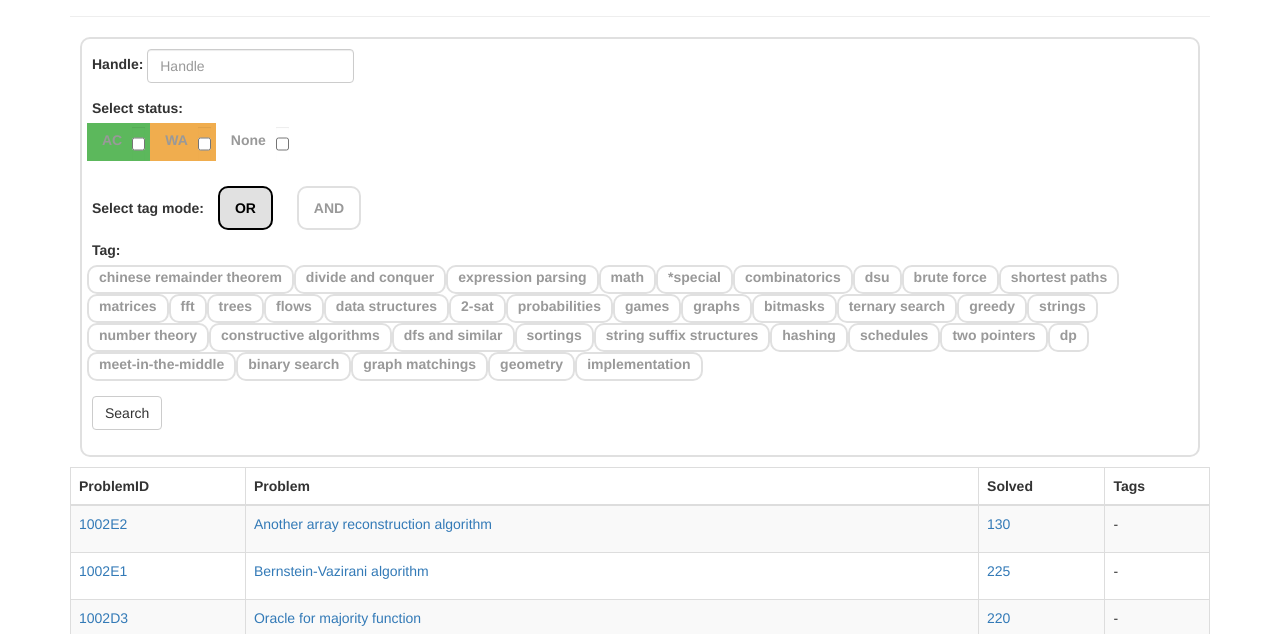
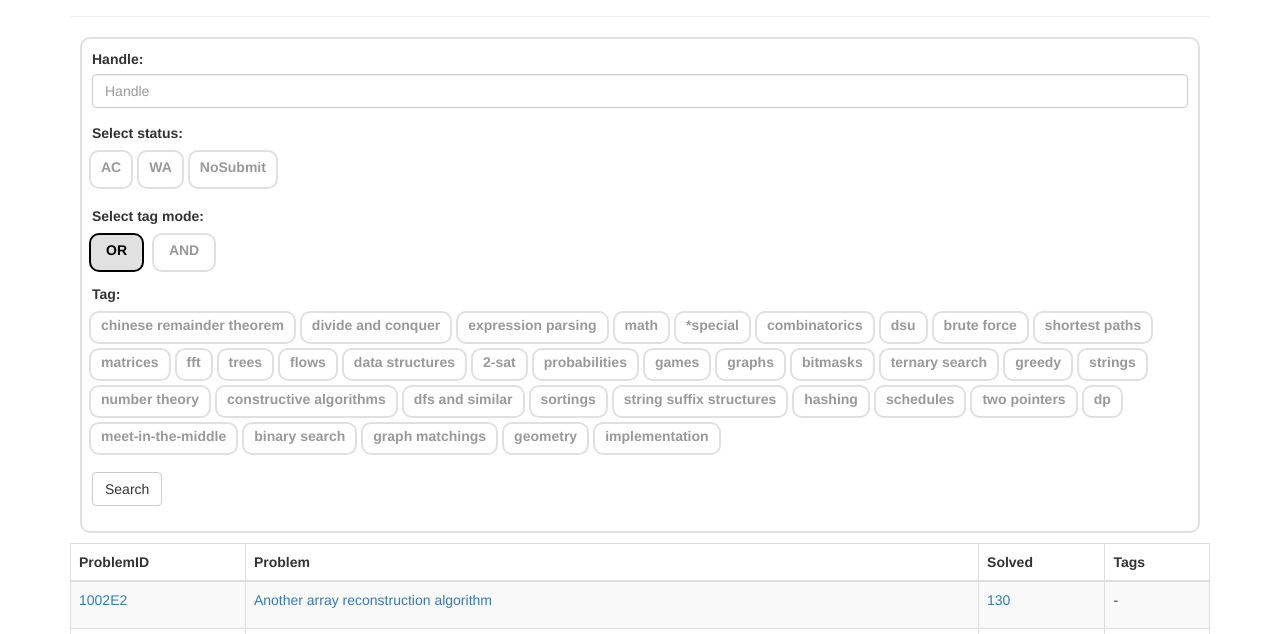
Before and after one commit to tookunn1213/codeforces-tool, a plain HTML site: page index.html in a window 1280 px wide. Shown: the part 155-789 px from the top of the page. Drawn offline with nearby package versions, Linux system fonts and the light colour scheme.

Commit message:
[mod] refactor css

```diff
--- a/css/codeforces-tool.css
+++ b/css/codeforces-tool.css
@@ -7,93 +7,89 @@ nav.navbar.navbar-default .navbar-header a.navbar-brand {
     color: #000000;
 }
 
-/* tag */
-.tag-group .tag-item {
+/* checkbox item */
+.checkbox-item-group .checkbox-item {
     border-radius: 10px;
+    color: #999999;
+    background-color: #FFFFFF;
     border: 2px solid #e0e0e0;
     cursor: pointer;
-    color: #999999;
-    background-color: #FFFFFF;
 }
 
-.tag-group .tag-item:hover {
+.checkbox-item-group .checkbox-item:hover {
     border: 2px solid #888888;
 }
 
-.tag-group .tag-item.active {
+.checkbox-item-group .checkbox-item.active {
     border: 2px solid #000000;
     background-color: #E1E1E1
 }
 
-.tag-group .tag-item .tag-item-label {
-    color: #999999;
+.checkbox-item-group .checkbox-item .checkbox-item-label {
     padding: 0px 5px;
     cursor: pointer;
     user-select: none;
 }
 
-.tag-group .tag-item.active .tag-item-label {
+.checkbox-item-group .checkbox-item.active .checkbox-item-label {
     color: #000000;
 }
 
-.tag-group .tag-item .tag {
+.checkbox-item-group .checkbox-item .checkbox {
     display: none;
 }
 
-.tag-item--small {
+.checkbox-item--small {
     padding: 2px 4px;
     margin: 2px;
 }
 
-.tag-item--big {
-
+.checkbox-item--big {
+    padding: 5px 10px;
+    margin: 2px;
 }
 
-/* #status-list li {
+.checkbox-item-group .checkbox-item.accepted.active {
+    background-color: #5cb85c;
+}
+
+.checkbox-item-group .checkbox-item.wronganswer.active {
+    background-color: #f0ad4e;
+}
+
+/* radio button item */
+
+.radio-btn-item-group .radio-btn-item {
     border-radius: 10px;
-    border: 2px solid #e0e0e0;
-    padding: 2px 4px;
-    margin: 2px 10px;
-    cursor: pointer;
     color: #999999;
     background-color: #FFFFFF;
+    border: 2px solid #e0e0e0;
+    cursor: pointer;
+    padding: 5px 10px;
+    margin: 2px;
 }
 
-#status-list li:hover {
+.radio-btn-item-group .radio-btn-item:hover {
     border: 2px solid #888888;
 }
 
-#status-list li.checked {
+.radio-btn-item-group .radio-btn-item.active {
     border: 2px solid #000000;
     background-color: #E1E1E1
 }
 
-#status-list li input.status {
-    display: none;
-} */
-
-#status-list li label {
-    color: #999999;
-    padding: 5px 10px;
+.radio-btn-item-group .radio-btn-item .radio-btn-item-label {
+    padding: 0px 5px;
     cursor: pointer;
     user-select: none;
 }
 
-#status-list li label.checked {
+.radio-btn-item-group .radio-btn-item.active .radio-btn-item-label {
     color: #000000;
 }
 
-#status-list #status-ac {
-    color: #fff;
-    background-color: #5cb85c;
-}
-
-#status-list #status-wa {
-    background-color: #f0ad4e;
-}
-
-#status-list #status-none {
-    background-color: #fff;
+.radio-btn-item-group .radio-btn-item .radio-btn {
+    display: none;
 }
 
 .problem-tag {
@@ -113,30 +109,3 @@ nav.navbar.navbar-default .navbar-header a.navbar-brand {
     padding: 10px;
     margin: 10px;
 }
-
-#radio-or-tag {
-    display: none;
-}
-
-#radio-and-tag {
-    display: none;
-}
-
-.label-radio-tag {
-    border-radius: 10px;
-    border: 2px solid #e0e0e0;
-    margin: 10px;
-    cursor: pointer;
-    user-select: none;
-    color: #999999;
-    background-color: #FFFFFF;
-    padding: 10px 15px;
-}
-.label-radio-tag:hover {
-    border: 2px solid #888888;
-}
-.label-radio-tag.checked {
-    color: #000000;
-    border: 2px solid #000000;
-    background-color: #E1E1E1
-}
--- a/index.html
+++ b/index.html
@@ -1,8 +1,7 @@
 <!DOCTYPE html>
 <html>
     <head>
-        <meta charset='utf-8'>
-
+        <meta charset="utf-8">
         <link rel="stylesheet" href="https://maxcdn.bootstrapcdn.com/bootstrap/3.3.5/css/bootstrap.min.css">
         <link rel="stylesheet" href="css/codeforces-tool.css">
         <title>Codeforces Tool</title>
@@ -23,30 +22,34 @@
                 <h1>Problemset</h1>
             </div>
             <form class="condition-form">
-                <div class="form-inline form-group">
-                    <label for="handle">Handle:</label>
+                <div class="form-group">
+                    <label>Handle:</label>
                     <input type="text" id="handle" name="handle" class="form-control" placeholder="Handle">
                 </div>
-                <div class="form-inline form-group">
-                    <label for="select-status">Select status: </label>
-                    <ul id="status-list" class="tag-group list-inline"></ul>
+                <div class="form-group">
+                    <label>Select status: </label>
+                    <ul id="status-list" class="checkbox-item-group list-inline"></ul>
                 </div>
-                <div class="form-inline form-group">
-                    <div class="radio-tag-block">
+                <div class="form-group">
+                    <div class="select-tag-mode-block">
                         <label>Select tag mode: </label>
-                        <label id="label-radio-or-tag" class="label-radio-tag">
-                            <span>OR</span>
-                            <input type="radio" id="radio-or-tag" value="or" class="form-control radio-tag" name="tag_mode">
-                        </label>
-                        <label id="label-radio-and-tag" class="label-radio-tag">
-                            <span>AND</span>
-                            <input type="radio" id="radio-and-tag" value="and" class="form-control radio-tag" name="tag_mode">
-                        </label>
+                        <ul id="tag-mode-list" class="radio-btn-item-group list-inline">
+                            <li id="or-radio-btn-item" class="radio-btn-item">
+                                <label class="radio-btn-item-label">OR</label>
+                                <input type="radio" id="or-radio-btn" value="or" class="form-control radio-btn" name="tag_mode">
+                            </li>
+                            <li id="and-radio-btn-item" class="radio-btn-item">
+                                <label class="radio-btn-item-label">AND</label>
+                                <input type="radio" id="and-radio-btn" value="and" class="form-control radio-btn" name="tag_mode">
+                            </li>
+                        </ul>
                     </div>
-                    <label>Tag:</label>
-                    <ul id="tag-list" class="tag-group list-inline"></ul>
+                    <div class="select-tag-block">
+                        <label>Tag:</label>
+                        <ul id="tag-list" class="checkbox-item-group list-inline"></ul>
+                    </div>
                 </div>
-                <div class="form-inline form-group">
+                <div class="form-group">
                     <button class="btn btn-default" type="button" id="btn-search">Search</button>
                 </div>
             </form>
--- a/javascript/codeforces.js
+++ b/javascript/codeforces.js
@@ -9,9 +9,9 @@ $(document).ready(function() {
     // select tag mode
     let tag_mode = params['tag_mode'];
     if (tag_mode === "and") {
-        checkedAndTag();
+        selectAndRadioButton();
     } else {
-        checkedOrTag();
+        selectOrRadioButton();
     }
 
     if (params['handle']) {
@@ -34,19 +34,23 @@ $(document).ready(function() {
 });
 
 function showStatus() {
-    let status_id_list      = ["ac", "wa", "none"];
-    let status_name_list    = ["AC", "WA", "None"];
+    let status_id_list      = ["ac", "wa", "nosubmit"];
+    let status_name_list    = ["AC", "WA", "NoSubmit"];
+    let status_class        = ["accepted", "wronganswer", "nosubmit"]
 
     let $ul = $("#status-list");
     status_id_list.forEach(function(status_id, index){
         let $li         = $("<li></li>", {
-            id: "status-" + status_id
+            id: "status-" + status_id,
+            class: "checkbox-item checkbox-item--big " + status_class[index],
         });
-        let $label      = $("<label></label>");
+        let $label      = $("<label></label>", {
+            class: "checkbox-item-label",
+        });
         let $checkbox   = $("<input>", {
             type:   "checkbox",
-            // id:     "status-" + status_id,
-            class:  "form-control status",
+            id:     "status-" + status_id,
+            class:  "form-control status checkbox",
             name:   "status",
             value:  status_id,
         });
@@ -87,15 +91,15 @@ function showAllTag(checked_tags) {
         tags.forEach(function(tag) {
             let tag_name    = tag.replace(/ /g, "_");
             let $li         = $("<li></li>", {
-                class: "tag-item theme-color",
+                class: "checkbox-item checkbox-item--small",
             });
             let $label      = $("<label></label>", {
-                class: "tag-item-label",
+                class: "checkbox-item-label",
             });
             let $checkbox   = $("<input>", {
                 type:   "checkbox",
                 id:     "tag-" + tag_name,
-                class:  "form-control tag",
+                class:  "form-control checkbox",
                 name:   "tagName",
                 value:  tag_name,
             });
@@ -118,7 +122,7 @@ function escapeSelector(str) {
 function checkTags(tags) {
     tags.forEach(function(tag) {
         let escapedTag = escapeSelector(tag);
-        $("#tag-" + escapedTag).closest(".tag-item").addClass("active");
+        $("#tag-" + escapedTag).closest(".checkbox-item").addClass("active");
         $("#tag-" + escapedTag).prop("checked", true);
     });
 }
@@ -280,7 +284,7 @@ function showProblems(api_params, tag_params, tag_mode) {
     });
 }
 
-$("#tag-list").on("click", ".tag-item", function() {
+$("#tag-list").on("click", ".checkbox-item", function() {
     if ($(this).hasClass("active")) {
         $(this).removeClass("active");
 
@@ -292,42 +296,40 @@ $("#tag-list").on("click", ".tag-item", function() {
     }
 });
 
-$("#status-list").on("click", "li", function() {
-    if ($(this).hasClass("checked")) {
-        $(this).removeClass("checked");
+$("#status-list").on("click", ".checkbox-item", function() {
+    if ($(this).hasClass("active")) {
+        $(this).removeClass("active");
 
         $(this).find("input[name=status]:checked").prop("checked", false);
-        $(this).find("label").removeClass("checked");
     } else {
-        $(this).addClass("checked");
+        $(this).addClass("active");
 
         $(this).find("input[name=status]:not(:checked)").prop("checked", true);
-        $(this).find("label").addClass("checked");
     }
 });
 
-$("#radio-or-tag").change(function() {
-    if ($(this).is(":checked")) {
-        checkedOrTag();
-    } else {
-        checkedAndTag();
+$("#or-radio-btn-item").on("click", function() {
+    if (!$(this).hasClass("active")) {
+        selectOrRadioButton();
     }
 });
 
-$("#radio-and-tag").change(function() {
-    if ($(this).is(":checked")) {
-        checkedAndTag();
-    } else {
-        checkedOrTag();
+$("#and-radio-btn-item").on("click", function() {
+    if (!$(this).hasClass("active")) {
+        selectAndRadioButton();
     }
 });
 
-function checkedOrTag() {
-    $("#label-radio-or-tag").addClass("checked");
-    $("#label-radio-and-tag").removeClass("checked");
+function selectOrRadioButton() {
+    $("#or-radio-btn-item").addClass("active");
+    $("#or-radio-btn").prop("checked", true);
+    $("#and-radio-btn-item").removeClass("active");
+    $("#and-radio-btn").prop("checked", false);
 }
 
-function checkedAndTag() {
-    $("#label-radio-or-tag").removeClass("checked");
-    $("#label-radio-and-tag").addClass("checked");
+function selectAndRadioButton() {
+    $("#or-radio-btn-item").removeClass("active");
+    $("#or-radio-btn").prop("checked", false);
+    $("#and-radio-btn-item").addClass("active");
+    $("#and-radio-btn").prop("checked", true);
 }
```
